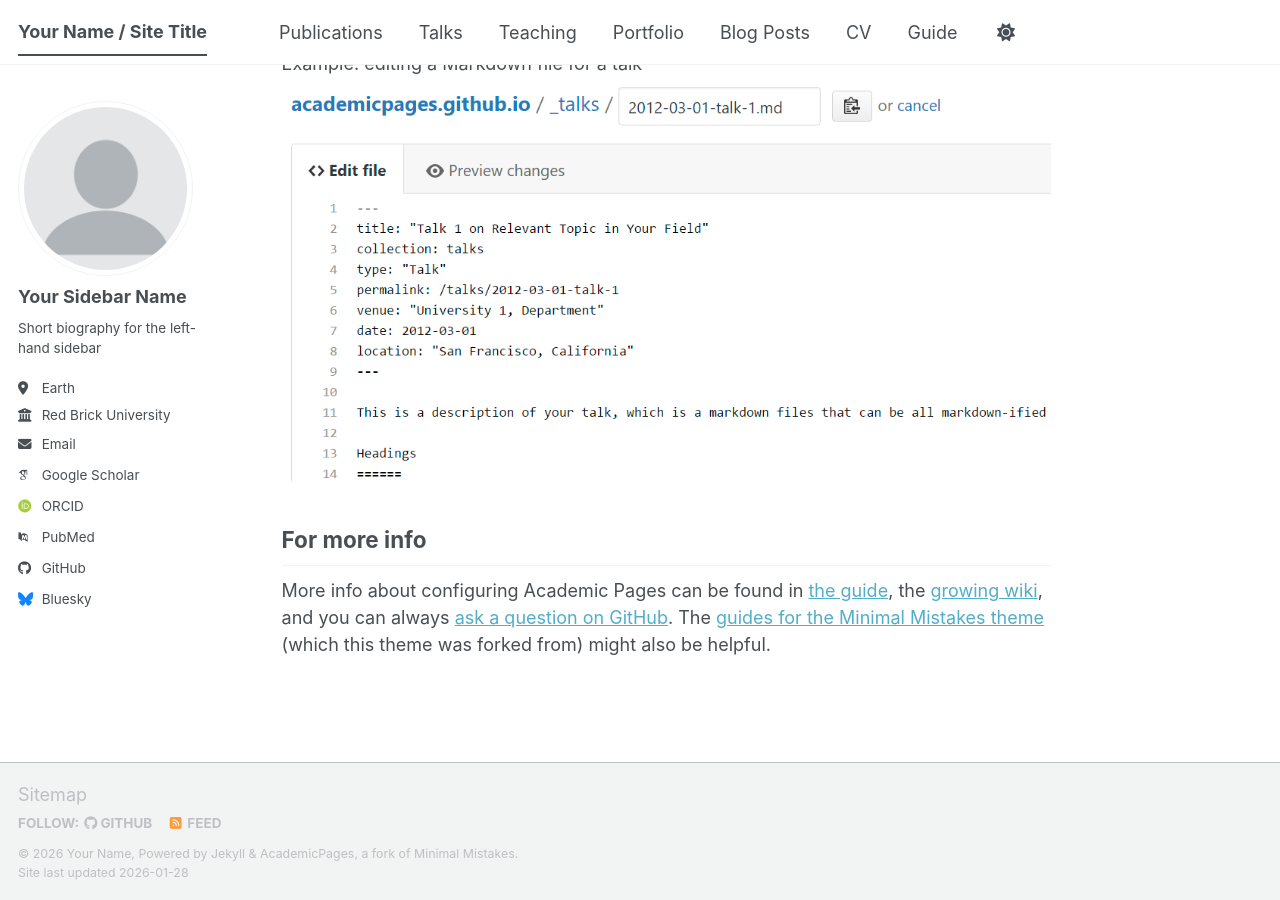
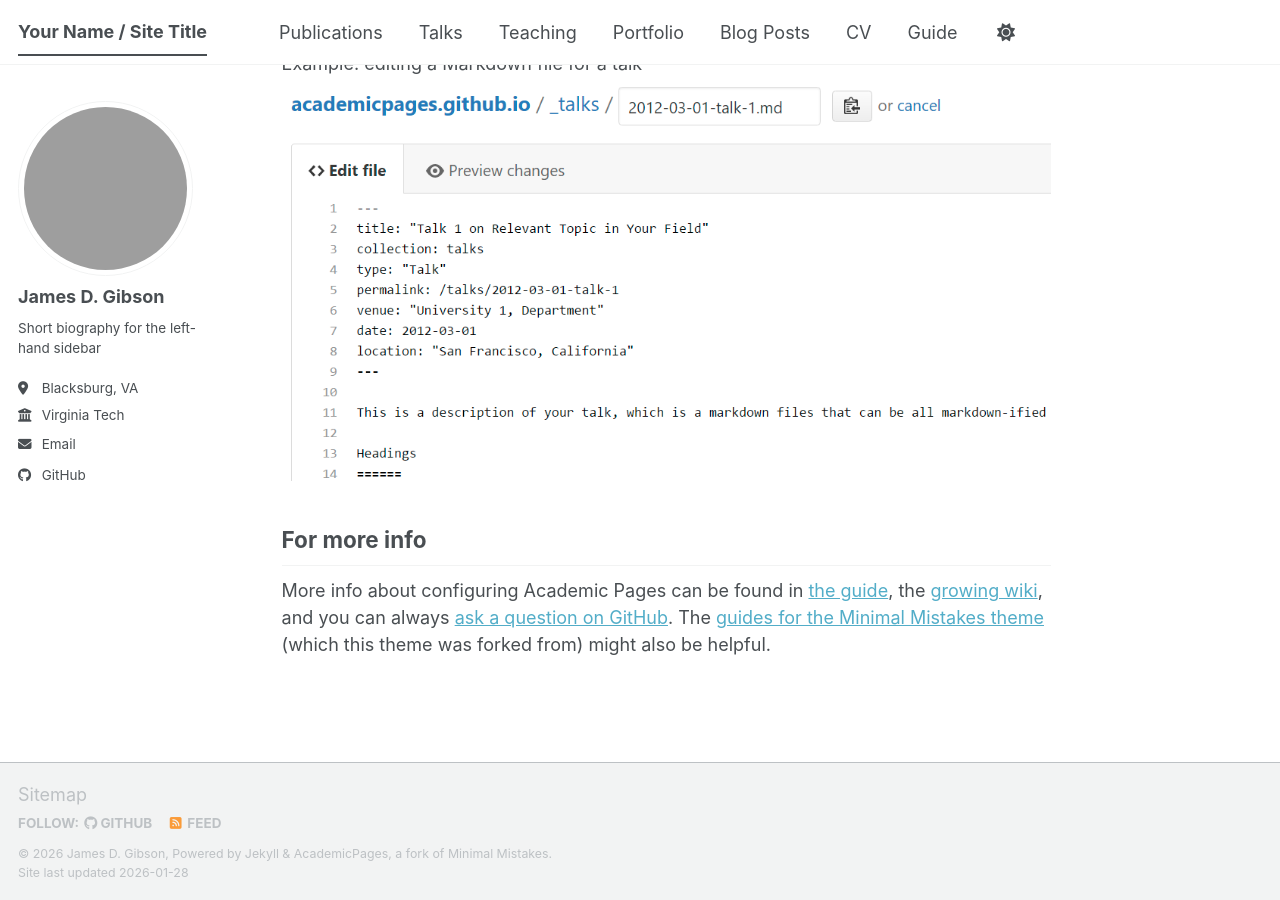
Before and after one commit to WildBirdDog27/WildBirdDog27.github.io, a Jekyll site: the page built from _pages/about.md, in a window 1280 px wide and 900 px high, scrolled down 2720 px. Built offline with Jekyll 4.4.1, drawn with Linux system fonts in a browser that asks for light colours; some web fonts are replaced; a script bundle is joined from its source files by our own code; library files that are not in the unit come from our copies; grey boxes are pictures that could not be loaded.

```diff
--- a/_config.yml
+++ b/_config.yml
@@ -11,9 +11,9 @@ locale                   : "en-US"
 site_theme               : "default" # The available themes options are "default", "air", "sunrise", "mint", "dirt" and "contrast"
 title                    : "Your Name / Site Title"
 title_separator          : "-"
-name                     : &name "Your Name"
+name                     : &name "James D. Gibson"
 description              : &description "Your Name's academic portfolio"   # Update this with a general description of your site, this is the default if not overridden by a page
-url                      : https://academicpages.github.io # The base hostname & protocol for your site e.g. "https://[your GitHub username].github.io",
+url                      : https://wildbirddog27.github.io # The base hostname & protocol for your site e.g. "https://[your GitHub username].github.io",
                                                            # or if you already have some other page hosted on Github then use "https://[your GitHub username].github.io/[Your Repo Name]"
 baseurl                  : "" # the subpath of your site, e.g. "/blog"
 repository               : "academicpages/academicpages.github.io"
@@ -23,25 +23,25 @@ repository               : "academicpages/academicpages.github.io"
 #               Additional customization can be done by editing /_includes/author-profile.html
 author:
   # Biographic information
-  avatar           : "profile.png"
-  name             : "Your Sidebar Name"
+  avatar           : "https://avatars.githubusercontent.com/u/127963452?v=4&size=64"
+  name             : "James D. Gibson"
   pronouns         : # example: "she/her"
   bio              : "Short biography for the left-hand sidebar"
-  location         : "Earth"
-  employer         : "Red Brick University"
+  location         : "Blacksburg, VA"
+  employer         : "Virginia Tech"
   uri              : # URL
-  email            : "none@example.org"
+  email            : "jamesg04@vt.edu"
 
   # Academic websites
   academia         : # URL
   arxiv            : # URL - Update with the correct link to your profile
-  googlescholar    : "https://scholar.google.com/citations?user=PS_CX0AAAAAJ"
+  googlescholar    : #"https://scholar.google.com/citations?user=PS_CX0AAAAAJ"
   inspire-hep      : # URL
   impactstory      : # URL
-  orcid            : "https://orcid.org/yourorcidurl"
+  orcid            : #"https://orcid.org/yourorcidurl"
   semantic         : # URL
   ssrn             : # URL
-  pubmed           : "https://www.ncbi.nlm.nih.gov/pubmed/?term=john+snow"
+  pubmed           : #"https://www.ncbi.nlm.nih.gov/pubmed/?term=john+snow"
   researchgate     : # URL
   scopus           : # URL
   zotero           : # URL
@@ -51,13 +51,13 @@ author:
   bitbucket        : # Username - Update with your username on the site
   codepen          : # Username
   dribbble         : # Username
-  github           : "academicpages"
+  github           : "WildBirdDog27"
   kaggle           : # Username
   stackoverflow    : # User number or user number and name (i.e., use "1" or "1/jeff-atwood")
 
   # Social media
   artstation       : # Username
-  bluesky          : "bsky.app" # Replace this with you Bluesky username
+  bluesky          : #"bsky.app" # Replace this with you Bluesky username
   facebook         : # Username
   flickr           : # Username
   foursquare       : # Username
```
